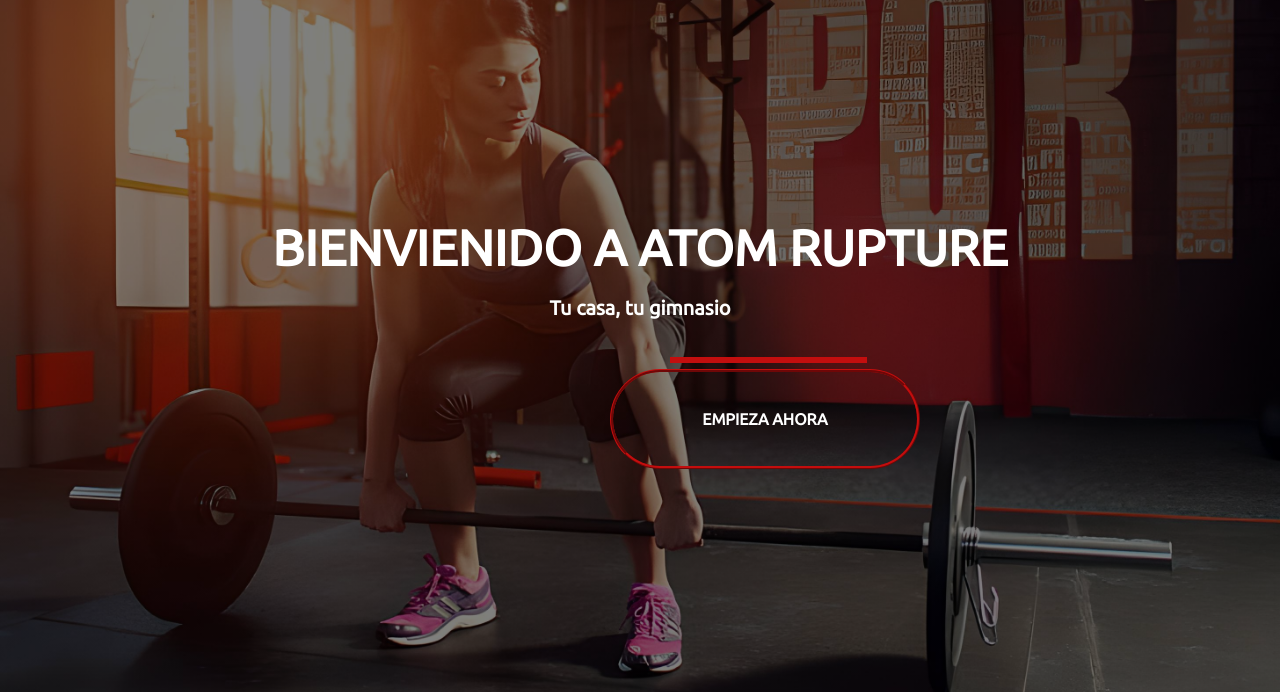
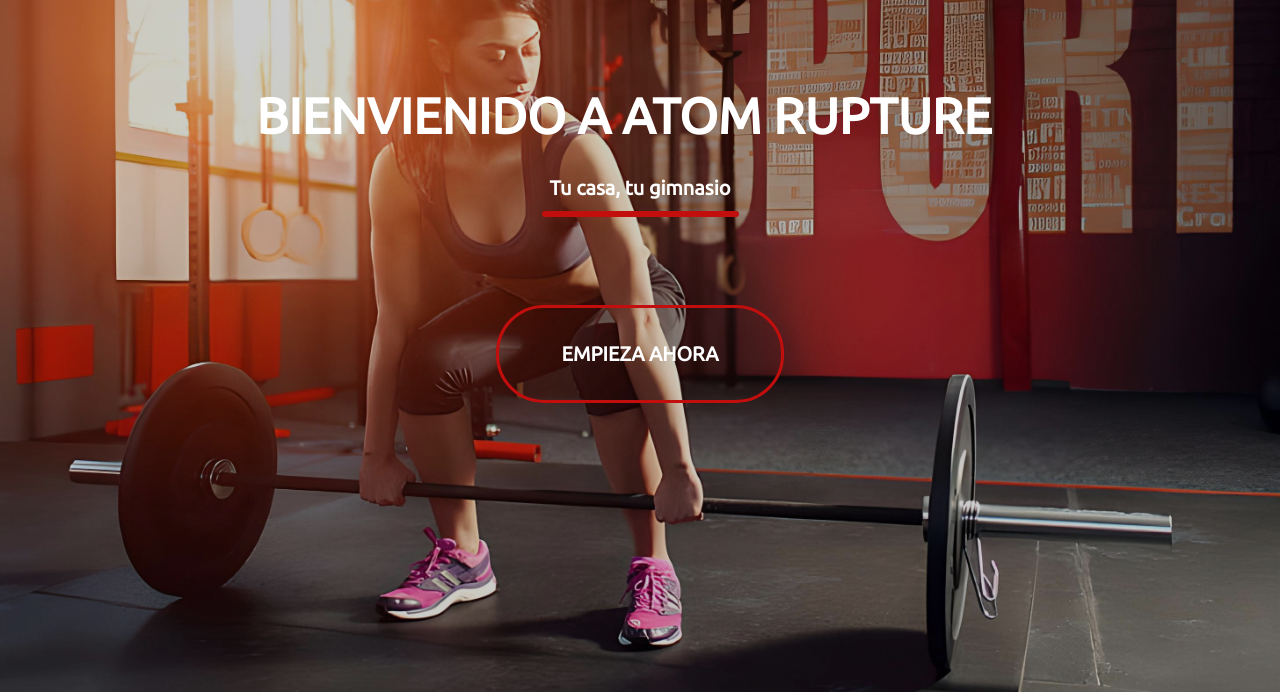
Before and after one commit to AtomRupture/proyecto_rupture, a PHP site: page / in a window 1280 px wide. Shown: the part 108-800 px from the top of the page. Run offline with PHP 8.4, Linux system fonts and the light colour scheme; some libraries are stand-ins or nearby versions.

Commit message:
Mejoras en los botones y fondo
Se añadió resposive a los contenidos del anterior commit y se mejoro el fondo para ser mas fiel a la versión de figma.

```diff
--- a/css/style.css
+++ b/css/style.css
@@ -6,11 +6,12 @@
 }
 
 body {
-
-    background: linear-gradient(0deg, rgba(0, 0, 0, 0.5), rgba(0, 0, 0, 0.5)),url(../img/Fondo_index.png);
-    height: auto;
-    background-attachment: fixed;
-    background-size: cover;
+    background: linear-gradient(0deg, rgba(0, 0, 0, 0.2), rgba(0, 0, 0, 0.2)),url(../img/Fondo_index.png) no-repeat center center fixed;
+    background-size: cover !important;
+    -webkit-background-size: cover;
+    -moz-background-size: cover;
+    -o-background-size: cover;
+    background-size: contain;
 }
 
 
@@ -134,7 +135,7 @@ header{
     display: none;
 }
 
-@media screen and (max-width:850px){
+@media screen and (max-width:1000px){
     .a-mu{
         display: block;
         background-color: transparent;
@@ -170,8 +171,10 @@ header{
         position: absolute;
         top: 0;
         right: 0;
-        bottom: -1;
+        bottom: 0;
+        height: fit-content !important;;
         background-color: black;
+        background-size: cover;
         padding: 2rem;
         box-shadow: 0 0 0 100vmax rgba(0, 0, 0, 0.5);
 
@@ -204,86 +207,73 @@ header{
 
 .Text_princp{
     text-align: center;
-    padding: 15rem;
+    padding: 3rem;
+    padding-left: 1rem;
     color: white;
     font-weight: 700px;
     font-size: 50px;
     line-height: 57.45px;
-    font-style: Ubuntu;
+    font-style: normal;
+    position: static;
 }
 
 .text_second{
+    padding: 7rem;
     text-align: center;
     font-weight: 700px;
     font-size: 20px;
     line-height: 22.98px;
-    font-style: Ubuntu;
-    margin-top: -220px;
+    font-style: normal;
+    margin-top: -8rem;
     color: white;
+    position: static;
 }
 
 .line-1{
+    display: inline-block;
+    align-items: center;
+    vertical-align: middle;
+    width: 197px;
+    margin-left:0rem;
+    margin-top: -10.5rem;
+    margin-bottom: 3rem;
+    border-radius: 1rem;
+    border: 3px solid #C30E0E;
+    position: static;
+    animation-name: line-1-animation;
+    animation-duration: 1.9s;
+}
 
-    align-items: center;
-    position: absolute;
-    width: 197px;
-    height: 0px;
-    left: 670px;
-    top: 465px;
-    border: 3px solid #C30E0E;
+.b3{
+    text-align: center;
+    padding: 60px 0;
 }
 
 .emp-ahr{
+    display: inline;
+    vertical-align: middle;
+    background-color: transparent;
+    border: 3px solid #C30E0E;
+    padding: 2rem;
+    border-radius: 3rem;
+    width: 18rem;
+    font-weight: 700;
+    line-height: 27.58px;
+    font-size: 20px;
+    font-style: normal;
+    color: white;
+    text-align: center;
+    cursor: pointer;
+    margin-left: 0rem;
+    position: static;
+    transition: .50s;
+    margin-top: -1.5rem;
 
-    align-items: center;
-    position: absolute;
-    width: 197px;
-    height: 0px;
-    left: 610px;
-    top: 50px;
-
-}
-
-
-
-
-
-
-
-
-
-
-
-
-
-
-
-
-
-
-
-
-
-
-.emp-ahr{
-    width: 310px;
-    position: relative;
-    height: 100px;
-    border: 3px ridge #C30E0E;
-    outline: none;
-    background-color: transparent;
-    color: white;
-    transition: 1s;
-    border-radius: 50px;
-    font-size: 16px;
-    font-weight: bold;
   }
 
   .emp-ahr::after {
     content: "";
-    position: absolute;
-    top: -10px;
-    left: 3%;
+    position: static;
     width: 95%;
     height: 40%;
     transition: 0.5s;
@@ -293,9 +283,7 @@ header{
   .emp-ahr::before {
     content: "";
     transform-origin: center;
-    position: absolute;
-    top: 80%;
-    left: 3%;
+    position: static;
     width: 95%;
     height: 40%;
     transition: 0.5s;
@@ -308,3 +296,14 @@ header{
   .emp-ahr:hover {
     box-shadow: inset 0px 0px 25px #C30E0E;
   }
+
+
+
+
+
+
+
+@keyframes line-1-animation{
+    0%   {background-color: #E40b0b; width: 0%;}
+    100% {background-color: #C30E0E; width: 197px;}
+}
--- a/index.html
+++ b/index.html
@@ -33,13 +33,16 @@
     </header>
 
     <section>
-
+        <div class="b3">
         <h1 class="Text_princp">BIENVIENIDO A ATOM RUPTURE</h1>
         <h2 class="text_second">Tu casa, tu gimnasio</h2>
+        <div class="l1">
         <hr class="line-1">
+        </div>
         <button class="emp-ahr">
             EMPIEZA AHORA
         </button>
+        </div>
     </section>
 </body>
 </html>
```
